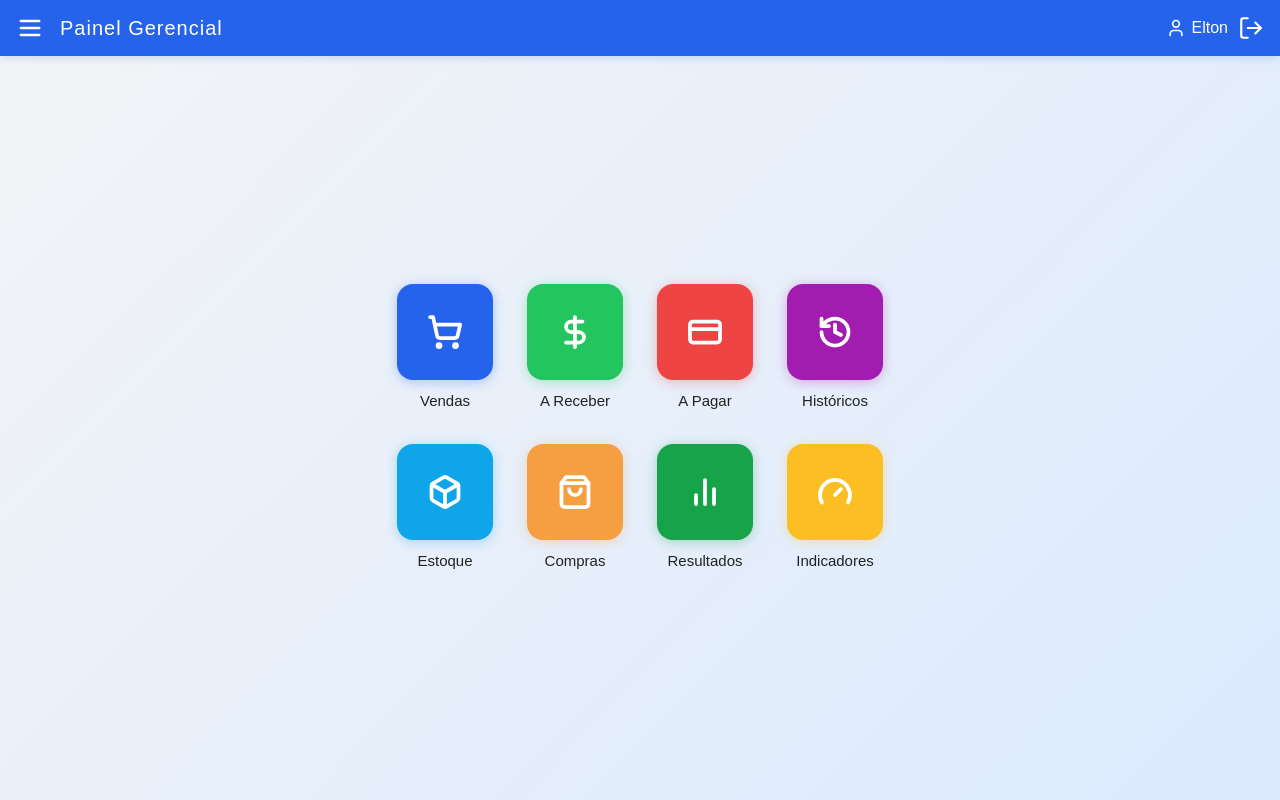
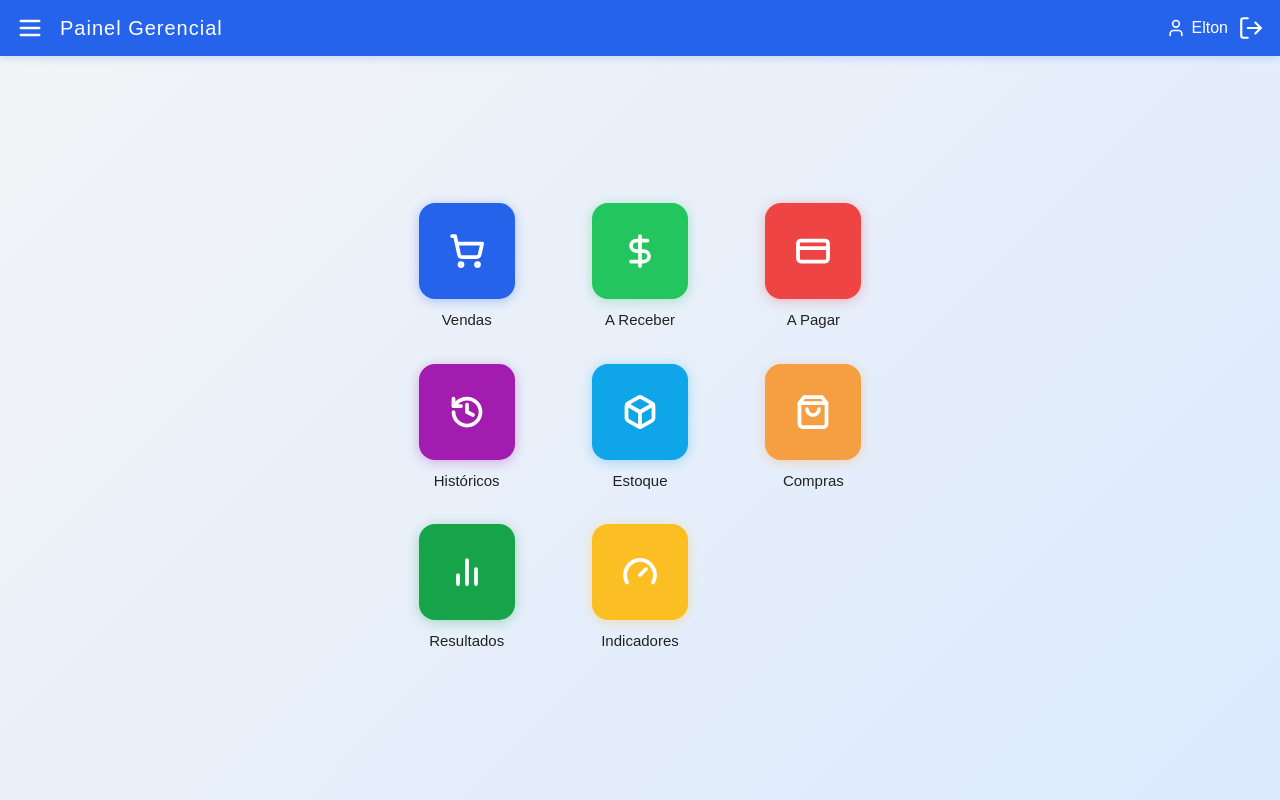
Before and after one commit to EltonFrutal/Painel-frontend, a Next.js app: page /dashboard in a window 1280 px wide. Built offline with nearby package versions, Linux system fonts and the light colour scheme.

Commit message:
Atualização em 01/06/2025 19:49

```diff
--- a/app/dashboard/page.tsx
+++ b/app/dashboard/page.tsx
@@ -186,8 +186,7 @@ export default function Dashboard() {
         <div
           style={{
             display: 'grid',
-            gridTemplateColumns: 'repeat(4, 1fr)',
-            gridTemplateRows: 'repeat(2, 1fr)',
+            gridTemplateColumns: 'repeat(auto-fit, minmax(120px, 1fr))',
             gap: '2rem',
             justifyItems: 'center',
             alignItems: 'center',
```
